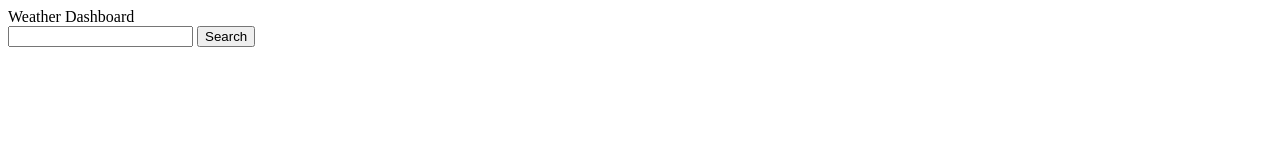
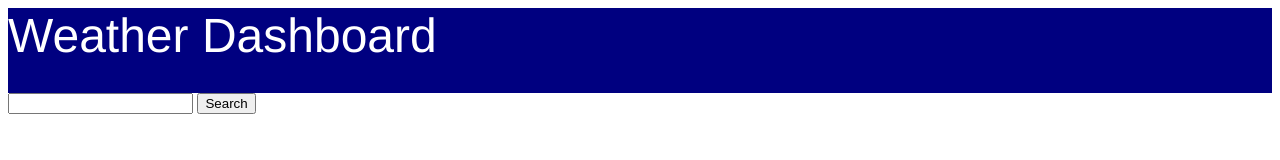
Before and after one commit to danielddalton2/weather-dashboard, a plain HTML site: page index.html in a window 1280 px wide. Drawn offline with Linux system fonts and the light colour scheme.

Commit message:
created css and edited index

```diff
--- a/assets/script.js
+++ b/assets/script.js
@@ -1,4 +1,6 @@
 var apiKey = "1f0e71fffb79c10df606a7ce0db76164";
+var history = JSON.parse(window.localStorage.getItem('history')) || [];
+
 var searchInput = document.getElementById("search");
 var searchForm = document.querySelector("#searchForm");
 
--- /dev/null
+++ b/assets/style.css
@@ -0,0 +1,20 @@
+:root {
+    --navy: #000080;
+    --cornflower: #6495ed;
+    --white: #ffffff
+}
+
+body {
+    font-family: 'Franklin Gothic Medium', 'Arial Narrow', Arial, sans-serif;
+}
+
+header {
+    height: 85px;
+    background-color: var(--navy);
+    color: var(--white);
+    margin: 0;
+    width: 100%;
+    font-size: 3rem;
+    display: flex;
+    justify-content: space-between;
+}
--- a/index.html
+++ b/index.html
@@ -4,6 +4,7 @@
     <meta charset="UTF-8" />
     <meta http-equiv="X-UA-Compatible" content="IE=edge" />
     <meta name="viewport" content="width=device-width, initial-scale=1.0" />
+    <link rel="stylesheet" href="./assets/style.css">
     <title>Document</title>
   </head>
   <body>
```
